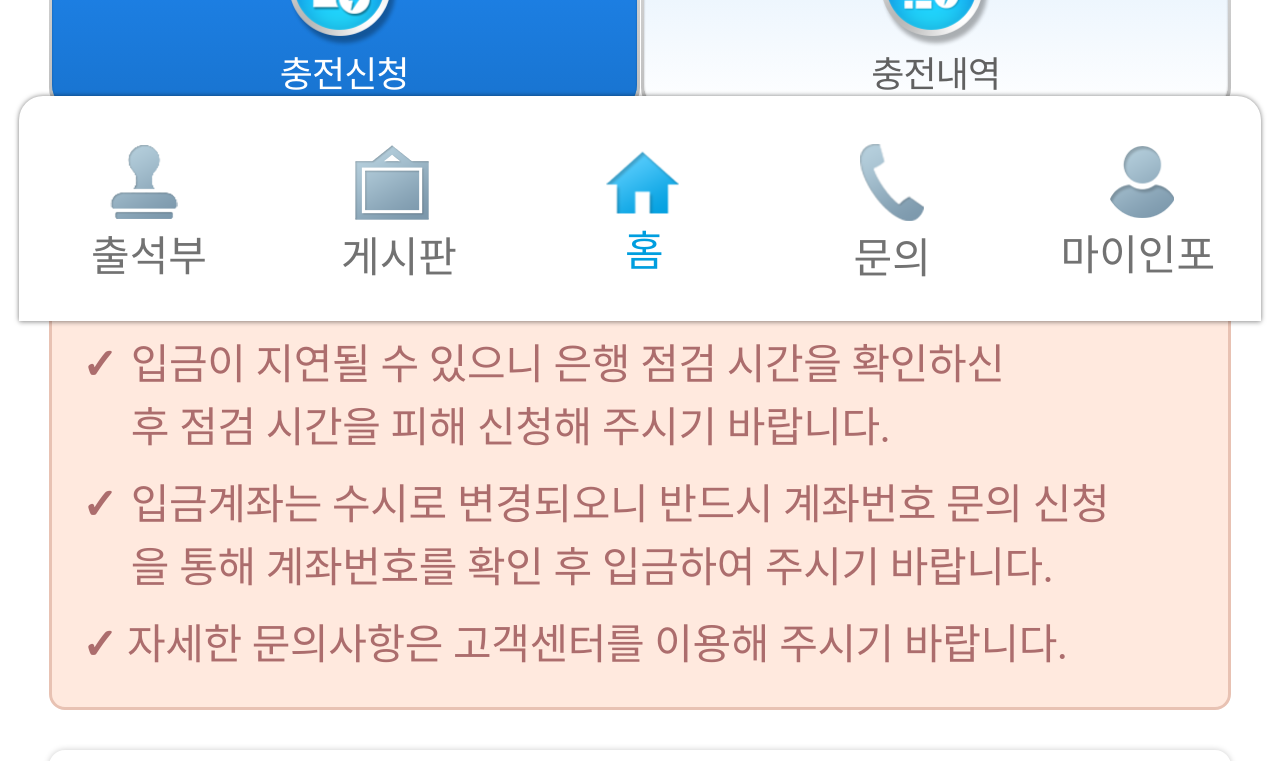
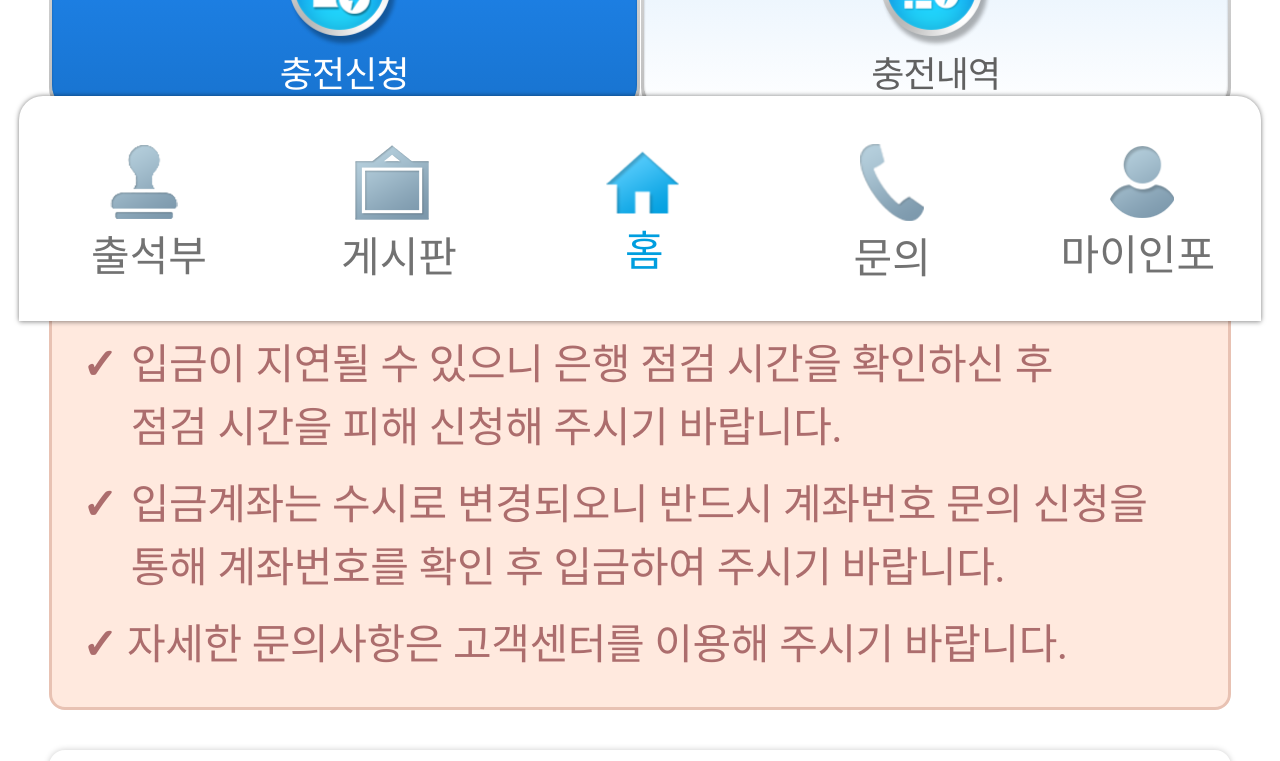
Before and after one commit to Verticv/winner-react-mobile-client, a React (Create React App) app: page /mypage/money/charge in a window 1280 px wide. Shown: the part 479-1240 px from the top of the page. Built offline with nearby package versions, Linux system fonts and the light colour scheme; a web font is replaced by a local one.

Commit message:
fix the right margin in money/charge page

```diff
--- a/src/components/money/MoneyCharge.jsx
+++ b/src/components/money/MoneyCharge.jsx
@@ -38,8 +38,8 @@ const MoneyCharge = () => {
                 </div>
                 <div style={{marginTop: '1.625rem'}} className="flex flex-col text-red-ac6d6d tracking-tight font-spoqaMedium text-16px">
                     <span style={{color:"#8c5757", fontSize: '2.625rem'}} className=""><span className="font-bold">✓</span>  입금 시 반드시 회원님의 성함으로 입금 바랍니다.</span>
-                    <span style={{fontSize: '2.625rem', marginRight: '10.5rem', marginTop: '0.875rem'}} className="flex"><span style={{marginRight: '0.875rem'}} className="font-bold block">✓</span>  입금이 지연될 수 있으니 은행 점검 시간을 확인하신 후 점검 시간을 피해 신청해 주시기 바랍니다.</span>
-                    <span style={{fontSize: '2.625rem', marginRight: '3.875rem', marginTop: '0.875rem'}} className="flex"><span style={{marginRight: '0.875rem'}} className="font-bold block">✓</span>  입금계좌는 수시로 변경되오니 반드시 계좌번호 문의 신청을 통해 계좌번호를 확인 후 입금하여 주시기 바랍니다.</span>
+                    <span style={{fontSize: '2.625rem', marginRight: '9.5rem', marginTop: '0.875rem'}} className="flex"><span style={{marginRight: '0.875rem'}} className="font-bold block">✓</span>  입금이 지연될 수 있으니 은행 점검 시간을 확인하신 후 점검 시간을 피해 신청해 주시기 바랍니다.</span>
+                    <span style={{fontSize: '2.625rem', marginRight: '2.875rem', marginTop: '0.875rem'}} className="flex"><span style={{marginRight: '0.875rem'}} className="font-bold block">✓</span>  입금계좌는 수시로 변경되오니 반드시 계좌번호 문의 신청을 통해 계좌번호를 확인 후 입금하여 주시기 바랍니다.</span>
                     <span style={{fontSize: '2.625rem', marginTop: '0.875rem'}} className=""><span className="font-bold">✓</span>  자세한 문의사항은 고객센터를 이용해 주시기 바랍니다.</span>
                 </div>
             </div>
```
